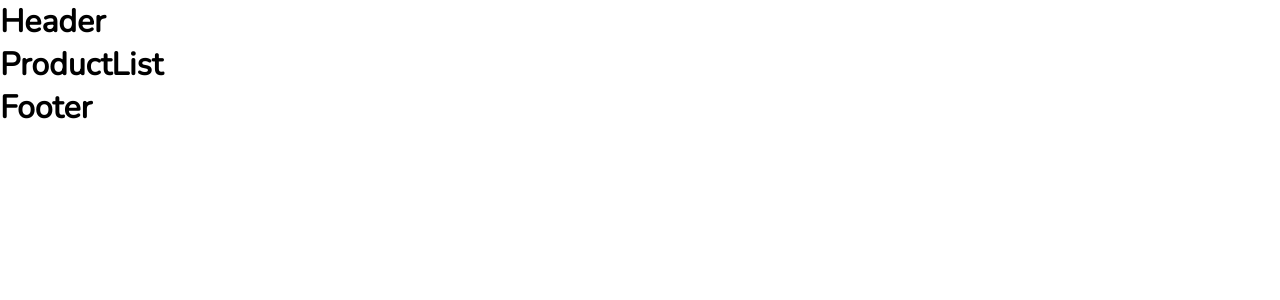
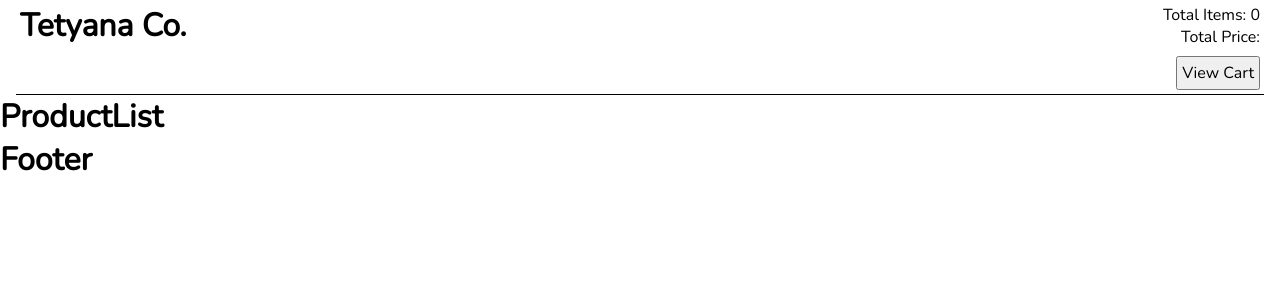
Before and after one commit to tetyanago2023/typescript-react-vite-shopping-cart, a React (Vite) app: page / in a window 1280 px wide. Shown: the top 300 px of the page. Built offline with nearby package versions, Linux system fonts and the light colour scheme.

Commit message:
Header, Nav, and useCart hook were created

```diff
--- a/src/components/Header.tsx
+++ b/src/components/Header.tsx
@@ -1,9 +1,28 @@
-const Header = () => {
-    return (
-        <header>
-        <h1>Header</h1>
+import React from "react"
+import Nav from "./Nav.tsx"
+import useCart from "../hooks/useCart.tsx"
+
+type PropsType = {
+    viewCart: boolean,
+    setViewCart: React.Dispatch<React.SetStateAction<boolean>>,
+}
+const Header = ({ viewCart, setViewCart }: PropsType) => {
+    const { totalItems, totalPrice } = useCart()
+
+    const content = (
+        <header className="header">
+            <div className="header__title-bar">
+                <h1> Tetyana Co.</h1>
+                <div className="header__price-box">
+                    <p>Total Items: {totalItems}</p>
+                    <p>Total Price: {totalPrice}</p>
+                </div>
+            </div>
+            <Nav viewCart={viewCart} setViewCart={setViewCart} />
         </header>
-    );
+    )
+
+    return content
 }
 
-export default Header;
+export default Header
--- /dev/null
+++ b/src/components/Nav.tsx
@@ -0,0 +1,21 @@
+import React from "react";
+
+type PropsType = {
+    viewCart: boolean,
+    setViewCart: React.Dispatch<React.SetStateAction<boolean>>,
+}
+const Nav = ({ viewCart, setViewCart }: PropsType) => {
+    const button = viewCart
+        ? <button onClick={() => setViewCart(false)}>View Products</button>
+        : <button onClick={() => setViewCart(true)}>View Cart</button>
+
+    const content = (
+        <nav className="nav">
+            {button}
+        </nav>
+    )
+
+    return content
+}
+
+export default Nav
--- /dev/null
+++ b/src/hooks/useCart.tsx
@@ -0,0 +1,9 @@
+import { useContext } from "react"
+import CartContext from "../context/CartProvider"
+import { UseCartContextType } from "../context/CartProvider"
+
+const useCart = (): UseCartContextType => {
+    return useContext(CartContext)
+}
+
+export default useCart
```
